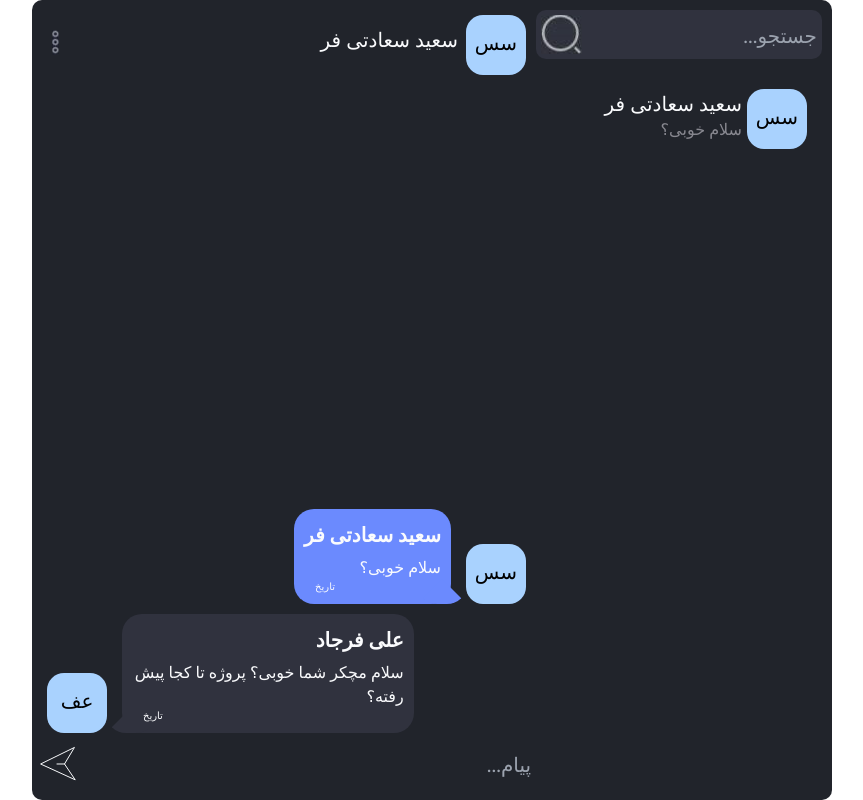
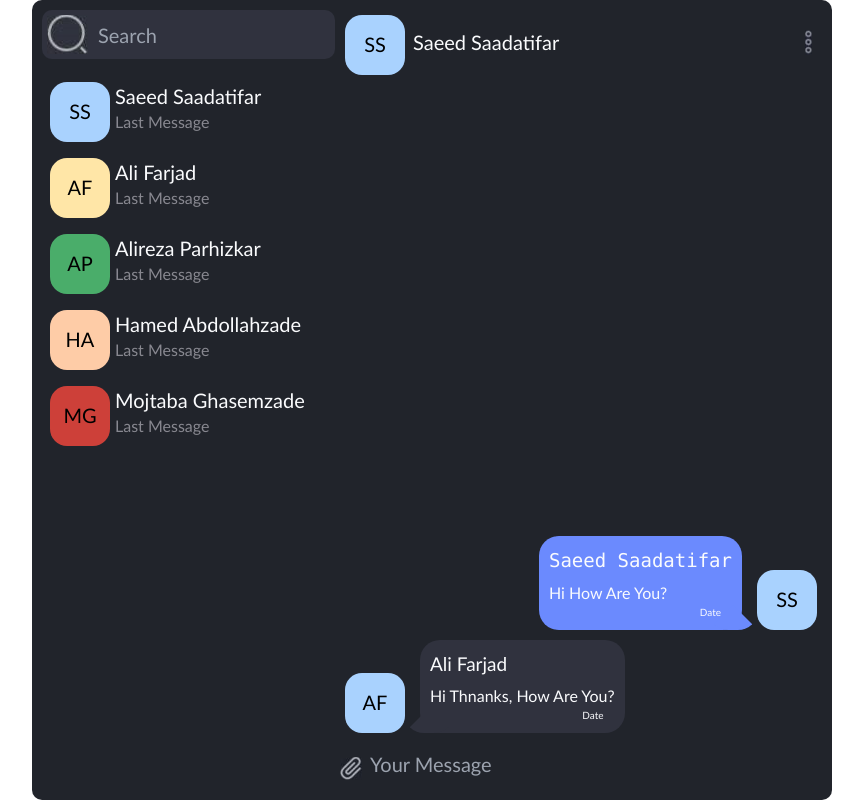
Before and after one commit to alireza363/FarawinChatS3UI, a website: page Saeed Saadatifar/TailWind/index.html in a window 1280 px wide. Shown: the whole page, without its empty margins (208-1071 px from the left). Drawn offline with Linux system fonts and the light colour scheme.

Commit message:
edit to English

```diff
--- a/Saeed Saadatifar/TailWind/index.html
+++ b/Saeed Saadatifar/TailWind/index.html
@@ -5,7 +5,7 @@
 <!-- #region html -->
 <!-- این تگ برای تعیین نوع سند هست و در آن از اتربیوت لنگ استفاده میکنیم برای تعیین زبان بیشتر سایت و از اتربیوت دایرکشن استفاده میکنیم برای چپ به راست یا راست به چپ سایت-->
 <!-- While HTML does not require authors to specify <html> element start and ending tags, it is important for authors to do so as it will allow them to specify the lang for the webpage.  -->
-<html lang="fa" dir="rtl">
+<html lang="en" dir="ltr">
   <!-- #region head -->
   <!-- az tag head baraye vizhegi hayii nazir seo va yek seri moshakhasat koli estefde miknim -->
   <!-- be tor mesal tag meta aval type decode documentmono moshakhas mikne va
@@ -33,46 +33,116 @@
         <div id="sideBar" class="flex flex-col">
           <!-- #region SearchBar -->
           <div class="flex rounded-[10px] bg-[#30323E] w-full p-[5px]">
-            <div class="ml-[3px]">
+            <div class="hover:cursor-pointer">
+              <img src="Screenshot 2023-07-17 121255.png" alt="searchIcon" />
+            </div>
+            <div class="ml-[10px]">
               <input
                 type="text"
-                placeholder="جستجو..."
+                placeholder="Search"
                 class="bg-[#30323E] text-xl grow h-full border-none focus:outline-none"
               />
-            </div>
-            <div class="hover:cursor-pointer">
-              <img src="Screenshot 2023-07-17 121255.png" alt="searchIcon" />
             </div>
           </div>
           <!-- #endregion -->
           <!-- #region ContactContainer -->
-          <div class="grow mt-[15px]">
-            <div
-              id="contact"
-              class="flex p-[15px] hover:cursor-pointer hover:bg-[#2F313D] rounded-[28px]"
-            >
+          <div class="grow">
+            <!-- #region FirstContact -->
+            <div class="mt-[15px]">
               <div
-                id="avatarContact"
-                class="bg-[#A9D2FE] rounded-[17px] w-[60px] h-[60px] align- text-center pt-[13px] text-xl text-black"
+                class="flex p-[8px] hover:cursor-pointer hover:bg-[#2F313D] rounded-[28px]"
               >
-                سس
-              </div>
-              <div id="detailContact" class="grow mr-[5px]">
-                <div id="mobileContact" class="hidden"></div>
-                <div id="nameContact" class="align-middle text-xl">
-                  سعید سعادتی فر
+                <div
+                  class="bg-[#A9D2FE] rounded-[17px] w-[60px] h-[60px] align- text-center pt-[15px] text-xl text-black"
+                >
+                  SS
                 </div>
-                <div id="lastMessageContact" class="text-[#888890]">
-                  سلام خوبی؟
+                <div class="grow ml-[5px]">
+                  <div class="hidden"></div>
+                  <div class="align-middle text-xl">Saeed Saadatifar</div>
+                  <div class="text-[#888890]">Last&#160;Message</div>
                 </div>
               </div>
             </div>
+            <!-- #endregion -->
+            <!-- #region SecondContact -->
+            <div>
+              <div
+                class="flex p-[8px] hover:cursor-pointer hover:bg-[#2F313D] rounded-[28px]"
+              >
+                <div
+                  class="bg-[#FFE6A7] rounded-[17px] w-[60px] h-[60px] align- text-center pt-[15px] text-xl text-black"
+                >
+                  AF
+                </div>
+                <div class="grow ml-[5px]">
+                  <div class="hidden"></div>
+                  <div class="align-middle text-xl">Ali Farjad</div>
+                  <div class="text-[#888890]">Last&#160;Message</div>
+                </div>
+              </div>
+            </div>
+            <!-- #endregion -->
+            <!-- #region ThirdContact -->
+            <div>
+              <div
+                class="flex p-[8px] hover:cursor-pointer hover:bg-[#2F313D] rounded-[28px]"
+              >
+                <div
+                  class="bg-[#4AAD6A] rounded-[17px] w-[60px] h-[60px] align- text-center pt-[15px] text-xl text-black"
+                >
+                  AP
+                </div>
+                <div class="grow ml-[5px]">
+                  <div class="hidden"></div>
+                  <div class="align-middle text-xl">Alireza Parhizkar</div>
+                  <div class="text-[#888890]">Last&#160;Message</div>
+                </div>
+              </div>
+            </div>
+            <!-- #endregion -->
+            <!-- #region 4ThContact -->
+            <div>
+              <div
+                class="flex p-[8px] hover:cursor-pointer hover:bg-[#2F313D] rounded-[28px]"
+              >
+                <div
+                  class="bg-[#FECCA7] rounded-[17px] w-[60px] h-[60px] align- text-center pt-[15px] text-xl text-black"
+                >
+                  HA
+                </div>
+                <div class="grow ml-[5px]">
+                  <div class="hidden"></div>
+                  <div class="align-middle text-xl">Hamed Abdollahzade</div>
+                  <div class="text-[#888890]">Last&#160;Message</div>
+                </div>
+              </div>
+            </div>
+            <!-- #endregion -->
+            <!-- #region 5ThContact -->
+            <div>
+              <div
+                class="flex p-[8px] hover:cursor-pointer hover:bg-[#2F313D] rounded-[28px]"
+              >
+                <div
+                  class="bg-[#CD4039] rounded-[17px] w-[60px] h-[60px] align- text-center pt-[15px] text-xl text-black"
+                >
+                  MG
+                </div>
+                <div class="grow ml-[5px]">
+                  <div class="hidden"></div>
+                  <div class="align-middle text-xl">Mojtaba Ghasemzade</div>
+                  <div class="text-[#888890]">Last&#160;Message</div>
+                </div>
+              </div>
+            </div>
+            <!-- #endregion -->
           </div>
           <!-- #endregion -->
         </div>
         <!-- #endregion -->
         <!-- #region ChatBox -->
-        <div class="flex flex-col grow mr-[5px] h-full">
+        <div class="flex flex-col grow ml-[5px] h-full">
           <!-- #region ChatingHeader -->
           <div class="h-[70px] w-full rounded-[20px] flex">
             <div
@@ -81,15 +151,15 @@
             >
               <div
                 id="avatarHeaderContact"
-                class="bg-[#A9D2FE] rounded-[17px] w-[60px] h-[60px] align- text-center pt-[13px] text-xl text-black"
+                class="bg-[#A9D2FE] rounded-[17px] w-[60px] h-[60px] align- text-center pt-[15px] text-xl text-black"
               >
-                سس
+                SS
               </div>
               <div
                 id="nameHeaderContact"
-                class="align-middle text-xl mr-[8px] pt-[10px]"
+                class="align-middle text-xl ml-[8px] pt-[13px]"
               >
-                سعید سعادتی فر
+                Saeed Saadatifar
               </div>
             </div>
             <div
@@ -105,76 +175,72 @@
               id="Messages1Contact"
               class="flex flex-col justify-end w-full h-full"
             >
-              <div class="flex w-3/4 m-[5px]">
-                <div
-                  class="bg-[#A9D2FE] hover:cursor-default self-end ml-[15px] rounded-[17px] w-[60px] h-[60px] text-center shrink-0 pt-[13px] text-xl text-black"
-                >
-                  سس
-                </div>
+              <div class="flex self-end w-3/4 justify-end m-[5px]">
                 <div class="bg-[#6B8AFE] p-2.5 rounded-[20px] relative">
-                  <div class="text-[20px] font-bold mb-[6px]">
-                    سعید سعادتی فر
+                  <div class="text-[19px] font-mono mb-[6px]">
+                    Saeed Saadatifar
                   </div>
                   <div
                     class="before:absolute before:border-[#6B8AFE] before:border-[25px] before:right-[-16px] before:bottom-[0px] before:border-r-transparent before:border-l-transparent before:border-t-transparent before:rounded-[40%] grow text-[16px]"
                   >
-                    سلام خوبی؟
+                    Hi How Are You?
                   </div>
-                  <div class="bottom-[7px] text-left pl-[11px] text-[10px]">
-                    تاریخ
+                  <div class="bottom-[7px] text-right pr-[11px] text-[10px]">
+                    Date
                   </div>
                 </div>
+                <div
+                  class="bg-[#A9D2FE] hover:cursor-default self-end ml-[15px] rounded-[17px] w-[60px] h-[60px] text-center shrink-0 pt-[15px] text-xl text-black"
+                >
+                  SS
+                </div>
               </div>
-              <div
-                lastMessage="1"
-                class="flex self-end w-3/4 m-[5px] justify-end"
-              >
+              <div lastMessage="1" class="flex w-3/4 m-[5px]">
+                <div
+                  class="bg-[#A9D2FE] shrink-0 self-end hover:cursor-default mr-[15px] rounded-[17px] w-[60px] h-[60px] text-center pt-[15px] text-xl text-black"
+                >
+                  AF
+                </div>
                 <div
                   class="bg-[#30323E] self-end p-2.5 rounded-[20px] relative"
                 >
-                  <div
-                    class="text-[20px] font-bold mb-[6px]"
-                  >
-                    علی فرجاد
-                  </div>
+                  <div class="text-[19px] mb-[6px]">Ali Farjad</div>
                   <div
                     class="before:absolute before:border-[#30323E] before:border-[25px] before:left-[-16px] before:bottom-[0px] before:border-r-transparent before:border-l-transparent before:border-t-transparent before:rounded-[40%] grow text-[16px]"
                   >
-                    سلام مچکر شما خوبی؟ پروژه تا کجا پیش رفته؟
+                    Hi Thnanks, How Are You?
                   </div>
-                  <div
-                    class="bottom-[7px] index text-left text-[10px] pl-[11px]"
-                  >
-                    تاریخ
+                  <div class="bottom-[7px] text-right text-[10px] pr-[11px]">
+                    Date
                   </div>
-                </div>
-                <div
-                  class="bg-[#A9D2FE] shrink-0 self-end hover:cursor-default mr-[15px] rounded-[17px] w-[60px] h-[60px] text-center pt-[13px] text-xl text-black"
-                >
-                  عف
                 </div>
               </div>
             </div>
           </div>
           <!-- #region TypeBar -->
           <div class="w-full h-[60px] flex">
+            <div
+              class="mt-[19px] mr-[3px] w-[22px] text-2xl h-fit rounded-[15px] hover:cursor-pointer hover:bg-[#2F313D]"
+            >
+              <img src="Screenshot 2023-07-17 191127.png" alt="" />
+            </div>
             <!-- #region inputTypeMessage -->
             <input
               id="inputTypeMessage"
               type="text"
-              placeholder="پیام..."
+              placeholder="Your Message"
               class="text-xl grow h-[52px] ml-[5px] bg-[#21242B] border-none focus:outline-none text-[#FAFBFD]"
             />
             <!-- #endregion -->
             <!-- #region SendIcon -->
             <svg
               id="sendMessageIcon"
-              width="45"
-              height="52"
+              width="37"
+              height="70"
               viewBox="0 0 48 48"
               fill="none"
               xmlns="http://www.w3.org/2000/svg"
-              class="rotate-[-135deg] hover:cursor-pointer hover:fill-[#2F313D]"
+              class="hidden rotate-[45deg] hover:cursor-pointer hover:fill-[#2F313D]"
             >
               <path d="M48 0H0V48H48V0Z" fill="none" fill-opacity="0" />
               <path
```
Also changed, not shown: Saeed Saadatifar/TailWind/Screenshot 2023-07-17 191127.png (added).
